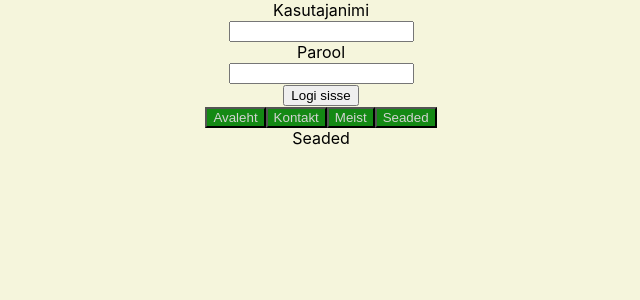
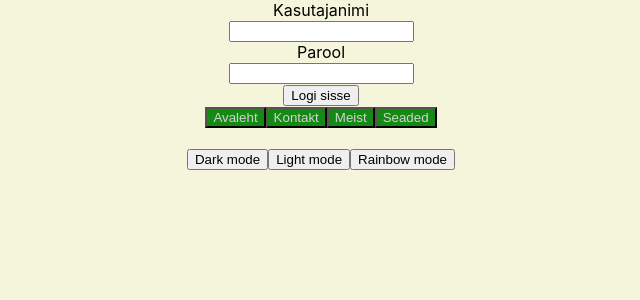
Before and after one commit to jaanus-pi/React-12-2023, a React (Create React App) app in the folder kodutoo1/: page /seaded in a window 1280 px wide. Shown: the top 300 px of the page, without its empty margins (319-959 px from the left). Built offline with nearby package versions, Linux system fonts and the light colour scheme.

Commit message:
light mode and dark mode

```diff
--- a/kodutoo1/src/pages/Seaded.js
+++ b/kodutoo1/src/pages/Seaded.js
@@ -1,8 +1,33 @@
-import React from 'react'
+import React, { useState } from 'react'
 
 function Seaded() {
+  const [teema, muudaTeema] = useState(localStorage.getItem("veebilehe_kujundus"))
+
+  const darkMode = () => {
+    localStorage.setItem("veebilehe_kujundus", "dark_mode")
+    muudaTeema("dark_mode")
+  }
+
+  const lightMode = () => {
+    localStorage.setItem("veebilehe_kujundus", "light_mode")
+    muudaTeema("light_mode")
+  }
+
+  const rainbowMode = () => {
+    localStorage.setItem("veebilehe_kujundus", "rainbow_mode")
+    muudaTeema("rainbow_mode")
+  }
+
   return (
-    <div>Seaded</div>
+    <div>
+      <br />
+      <button onClick={darkMode}>Dark mode</button>
+      <button onClick={lightMode}>Light mode</button>
+      <button onClick={rainbowMode}>Rainbow mode</button>
+      {teema === "dark_mode" && <div>TUME LEHT</div>}
+      {teema === "light_mode" && <div>HELE LEHT</div>}
+      {teema === "rainbow_mode" && <div>VÄRVILINE LEHT</div>}
+    </div>
   )
 }
 
```
